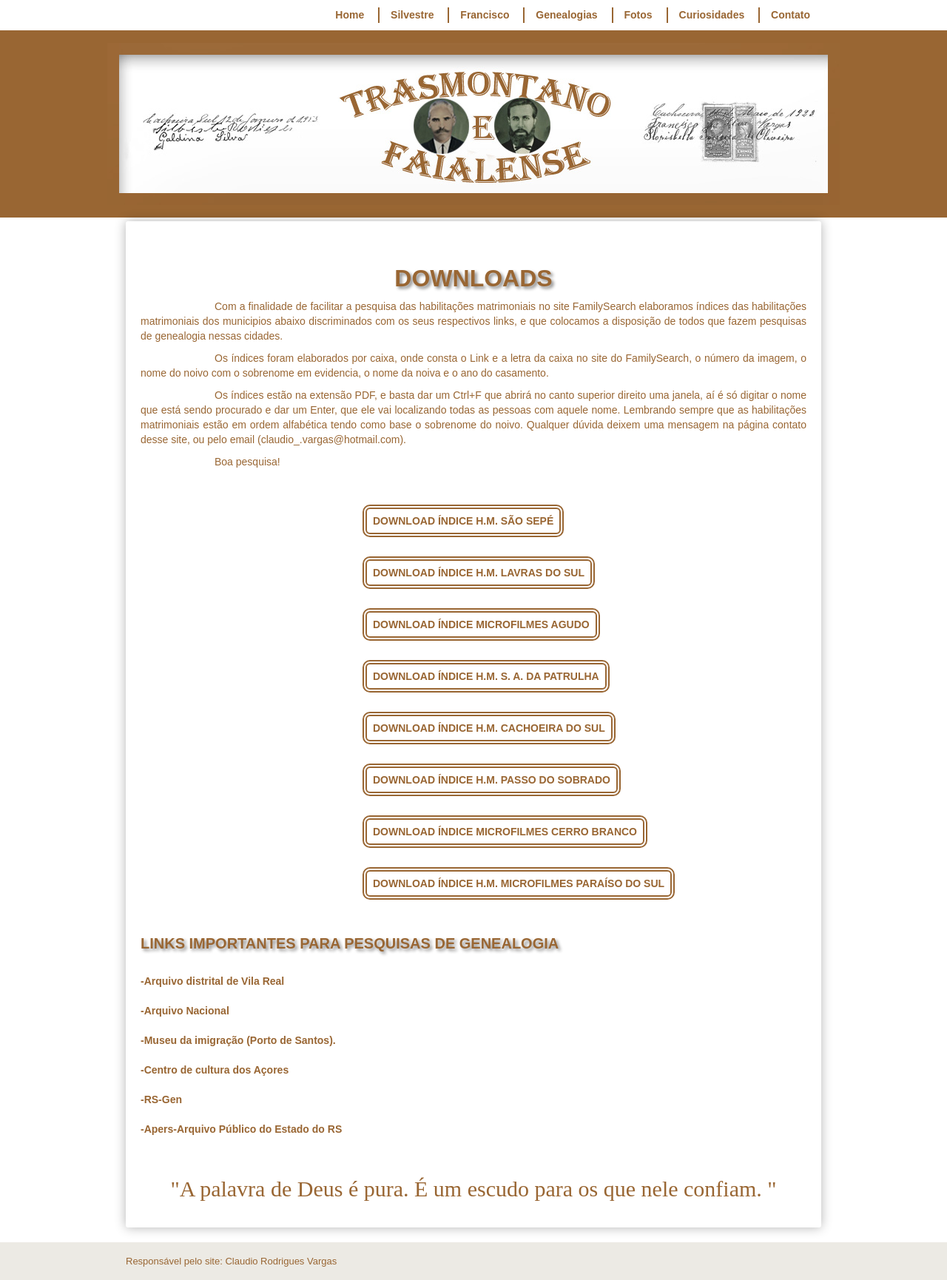
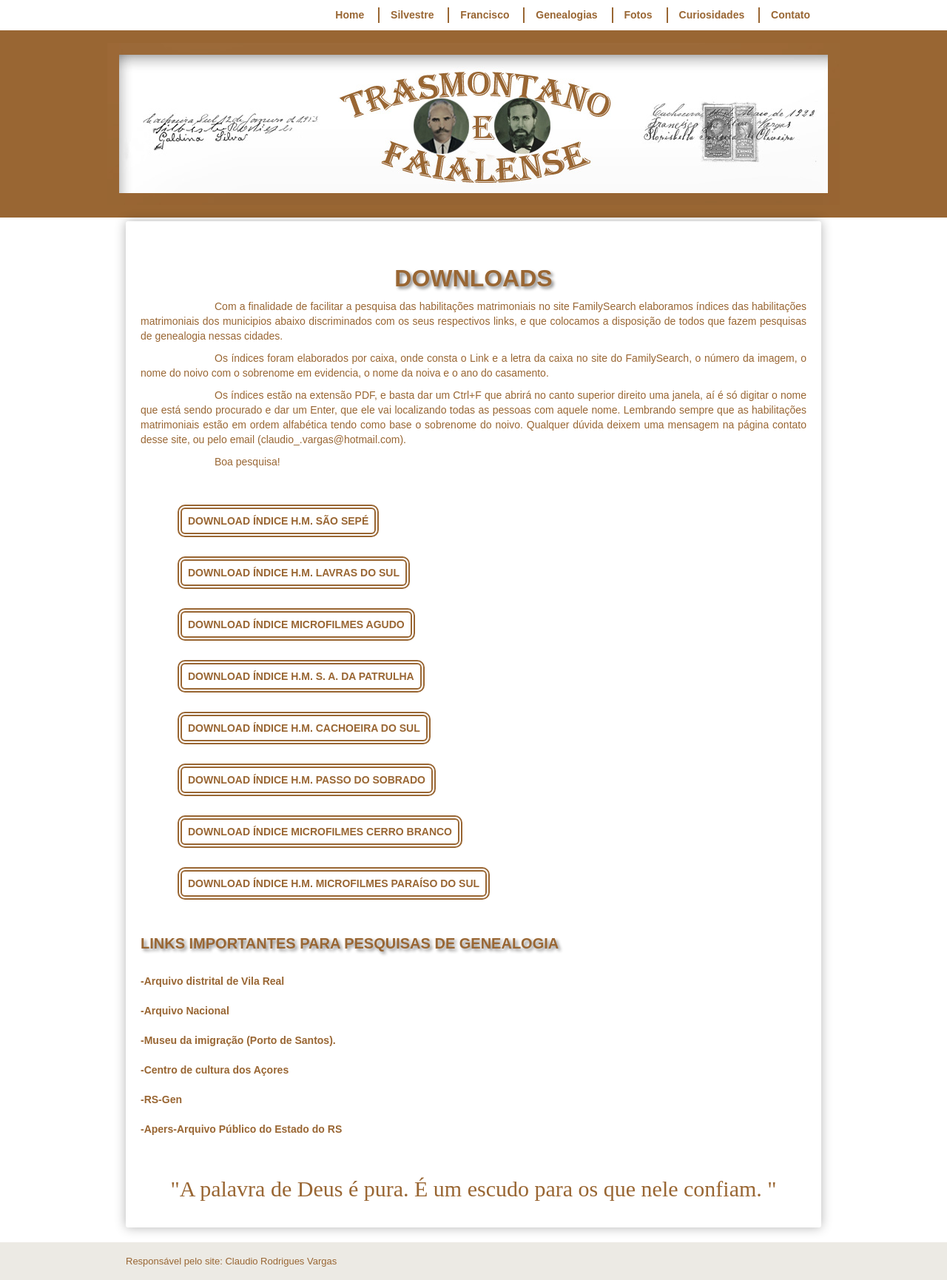
Before and after one commit to claudiovargas1955/claudiovargas1955.github.io, a Jekyll site: the page built from _pages/downloads.html, in a window 1280 px wide. Shown: the whole page at 74% size. Built offline with Jekyll 4.4.1, drawn with Linux system fonts in a browser that asks for light colours; some web fonts are replaced.

Commit message:
Update downloads.html

```diff
--- a/_pages/downloads.html
+++ b/_pages/downloads.html
@@ -34,7 +34,7 @@ a:hover{text-decoration:underline;
 			 padding-right:8px;
                          color:#996633;
 			 font-weight:bold;
-			 margin-left:300px;
+			 margin-left:50px;
             }
 
 	 .indsap {position:relative;
@@ -47,7 +47,7 @@ a:hover{text-decoration:underline;
 			 padding-right:8px;
                          color:#996633;
 			 font-weight:bold;
-			 margin-left:300px;
+			 margin-left:50px;
 
             }
 
@@ -61,7 +61,7 @@ a:hover{text-decoration:underline;
                        padding-right:8px;
                        color:#996633;
 	               font-weight:bold;
-	               margin-left:300px;
+	               margin-left:50px;
             }
 
 	 .indlcs {position:relative;
@@ -74,7 +74,7 @@ a:hover{text-decoration:underline;
                        padding-right:8px;
                        color:#996633;
 	               font-weight:bold;
-	               margin-left:300px;
+	               margin-left:50px;
             }
 
 	 .indlds {position:relative;
@@ -87,7 +87,7 @@ a:hover{text-decoration:underline;
                        padding-right:8px;
                        color:#996633;
 	               font-weight:bold;
-	               margin-left:300px;
+	               margin-left:50px;
             }
 
 	 .indlfs {position:relative;
@@ -100,7 +100,7 @@ a:hover{text-decoration:underline;
                        padding-right:8px;
                        color:#996633;
 	               font-weight:bold;
-	               margin-left:300px;
+	               margin-left:50px;
             }
 
 
@@ -114,7 +114,7 @@ a:hover{text-decoration:underline;
                        padding-right:8px;
                        color:#996633;
 	               font-weight:bold;
-	               margin-left:300px;
+	               margin-left:50px;
             }
 
 	 .indlhs {position:relative;
@@ -127,7 +127,7 @@ a:hover{text-decoration:underline;
                        padding-right:8px;
                        color:#996633;
 	               font-weight:bold;
-	               margin-left:300px;
+	               margin-left:50px;
             }
 
 	h3{text-shadow: 3px 3px 4px #888;
```
